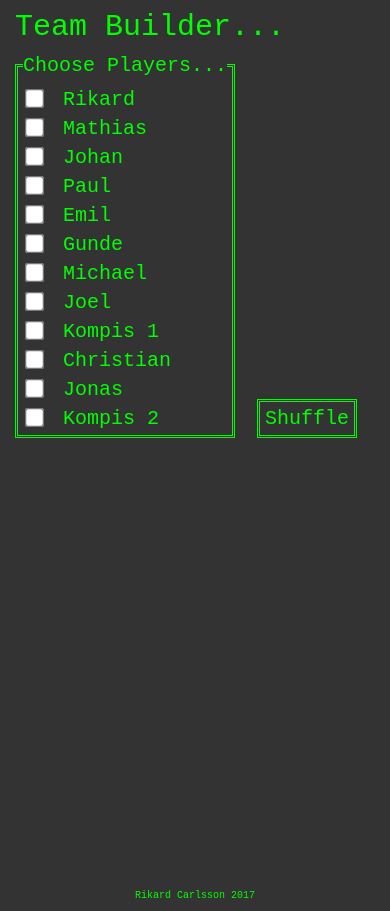
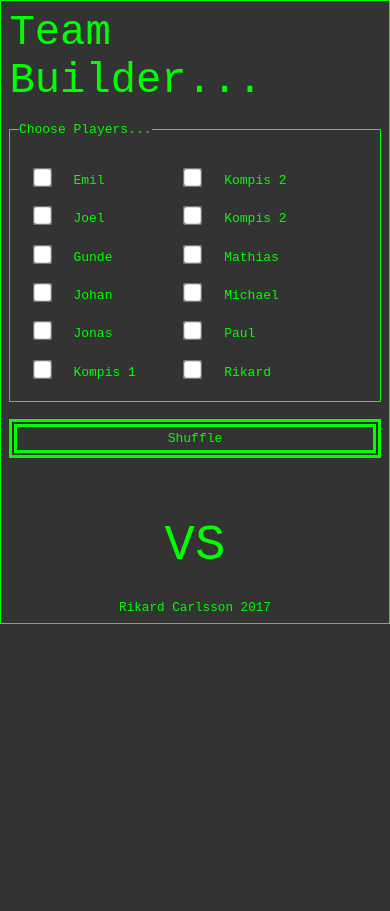
Before and after one commit to kyhrikard/teambuilder, a plain HTML site: page index.html in a window 390 px wide. After the commit the page ends 844 px from the top, so only its background shows below. Drawn offline with Linux system fonts and the light colour scheme.

Commit message:
mobile friendly adjustments

```diff
--- a/app.js
+++ b/app.js
@@ -48,20 +48,20 @@ function printTeams(checkedPlayers) {
 }
 
 function createTeams(playerz) {
-    let team1 = "TEAM 1\n\n";
-    let team2 = "TEAM 2\n\n";
+    let team1 = "";
+    let team2 = "";
     let teamArray = [];
     let originalLength = playerz.length;
     while (playerz.length > (originalLength / 2)) {
         // Find a random player in the playerz array
         let rand = playerz[Math.floor(Math.random() * playerz.length)];
-        team1 += `${rand}\n`;
+        team1 += `${rand}<br/>`;
         // Removes the player from the playerz array
         playerz.splice(playerz.indexOf(rand), 1);
     }
     // Creates team 2 from the remaining players in the playerz array
     for (let i = 0; i < playerz.length; i++) {
-        team2 += `${playerz[i]}\n`;
+        team2 += `${playerz[i]}<br/>`;
     }
     teamArray.push(team1);
     teamArray.push(team2);
--- a/index.html
+++ b/index.html
@@ -5,65 +5,73 @@
     <meta charset="utf-8">
     <title>team_builder</title>
     <link rel="stylesheet" href="style.css">
+    <meta name="viewport" content="width=device-width, initial-scale=1.0">
 </head>
 
 <body>
+    <div class="wrapper">
         <header>Team Builder...</header>
         <fieldset>
             <legend>Choose Players...</legend>
+            <div class="column">
                 <div>
-            <input type="checkbox" class=player id="Player 1" value="Rikard">
-            <label>Rikard</label>
+                    <input type="checkbox" class=player id="Player 1" value="Emil">
+                    <label>Emil</label>
                 </div>
                 <div>
-            <input type="checkbox" class=player id="Player 2" value="Mathias">
+                    <input type="checkbox" class=player id="Player 2" value="Joel">
+                    <label>Joel</label>
+                </div>
+                <div>
+                    <input type="checkbox" class=player id="Player 3" value="Gunde">
+                    <label>Gunde</label>
+                </div>
+                <div>
+                    <input type="checkbox" class=player id="Player 4" value="Johan">
+                    <label>Johan</label>
+                </div>
+                <div>
+                    <input type="checkbox" class=player id="Player 5" value="Jonas">
+                    <label>Jonas</label>
+                </div>
+                <div>
+                    <input type="checkbox" class=player id="Player 6" value="Kompis 1">
+                    <label>Kompis 1</label>
+                </div>
+            </div>
+            <div class="column">
+                <div>
+                    <input type="checkbox" class=player id="Player 7" value="Kompis 2">
+                    <label>Kompis 2</label>
+                </div>
+                <div>
+                    <input type="checkbox" class=player id="Player 8" value="Kompis 3">
+                    <label>Kompis 2</label>
+                </div>
+                <div>
+                    <input type="checkbox" class=player id="Player 9" value="Mathias">
                     <label>Mathias</label>
                 </div>
                 <div>
-            <input type="checkbox" class=player id="Player 3" value="Johan">
-            <label>Johan</label>
+                    <input type="checkbox" class=player id="Player 10" value="Michael">
+                    <label>Michael</label>
                 </div>
                 <div>
-            <input type="checkbox" class=player id="Player 4" value="Paul">
+                    <input type="checkbox" class=player id="Player 11" value="Paul">
                     <label>Paul</label>
                 </div>
                 <div>
-            <input type="checkbox" class=player id="Player 5" value="Emil">
-            <label>Emil</label>
+                    <input type="checkbox" class=player id="Player 12" value="Rikard">
+                    <label>Rikard</label>
                 </div>
-        <div>
-            <input type="checkbox" class=player id="Player 6" value="Gunde">
-            <label>Gunde</label>
-        </div>
-        <div>
-            <input type="checkbox" class=player id="Player 7" value="Michael">
-            <label>Michael</label>
-        </div>
-        <div>
-            <input type="checkbox" class=player id="Player 8" value="Joel">
-            <label>Joel</label>
-        </div>
-        <div>
-            <input type="checkbox" class=player id="Player 9" value="Kompis 1">
-            <label>Kompis 1</label>
-        </div>
-        <div>
-            <input type="checkbox" class=player id="Player 10" value="Christian">
-            <label>Christian</label>
-        </div>
-        <div>
-            <input type="checkbox" class=player id="Player 11" value="Jonas">
-            <label>Jonas</label>
-        </div>
-        <div>
-            <input type="checkbox" class=player id="Player 12" value="Kompis 2">
-            <label>Kompis 2</label>
             </div>
         </fieldset>
         <input type="submit" value="Shuffle" id="shuffleButton" onclick="shufflePlayers()">
-    <br>
-    <textarea id="team1"></textarea>
-    <textarea id="team2"></textarea>
+        <div class="results">
+            <div id="team1"></div>
+            <div class="vs">VS</div>
+            <div id="team2"></div>
+        </div>
         <footer>Rikard Carlsson 2017</footer>
         <script src="app.js"></script>
 </body>
--- a/style.css
+++ b/style.css
@@ -10,32 +10,53 @@
     font-family: monospace;
     color: #0f0;
     background-color: #333;
-    font-size: 20px;
-    margin: 5px;
 }
 
 input[type=checkbox] {
     transform: scale(1.5);
   }
 #shuffleButton{
-    margin-top: 10px;
-    border: 3px double #0f0;
-    padding:5px;
+    border: 1vh double #0f0;
+    padding: 0.5vh;
 }
 fieldset{
-    border: 3px double #0f0;
-    display: inline;
+    border: 0.1vh double #0f0;
 }
 header{
-    font-size: 30px;
+    font-size: 5vh;
 }
 footer{
+    margin-top: 3vh;
     text-align: center;
-    font-size: 10px;
+    font-size: 1.5vh;
 }
-textarea{
-    height: 200px;
-    resize: none;
-    width: 200px;
-    margin-top: 10px;
+#team1, #team2{
+    margin-top: 1vh;
+    padding: 0.5vh;
+    font-size: 3vh;
+    width: 30%;
 }
+#team2{
+    text-align: right;
+}
+.wrapper {
+    display: flex;
+    justify-content: space-between;
+    flex-direction: column;
+    height: 100%;
+    border: 0.1vh solid #0f0;
+}
+.wrapper * {
+    margin: 1vh;
+}
+.results {
+    display: flex;
+    justify-content: space-around;
+}
+.column {
+    float: left;
+}
+.vs {
+    margin-top: 5vh;
+    font-size: 6vh;
+}
```
Also changed, not shown: server.js (added, +8 -0 lines). Lines whose indentation alone changed are shown as unchanged.
